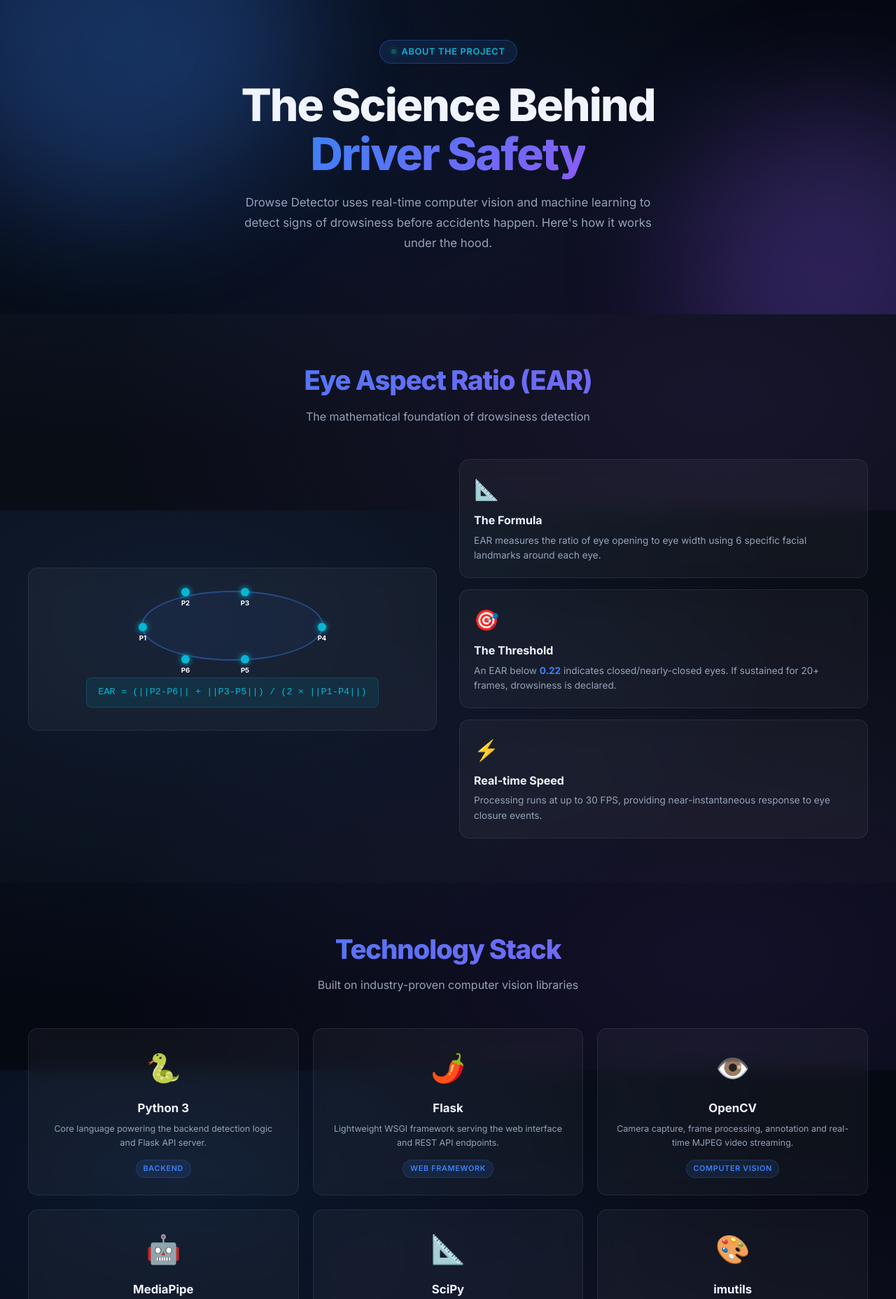
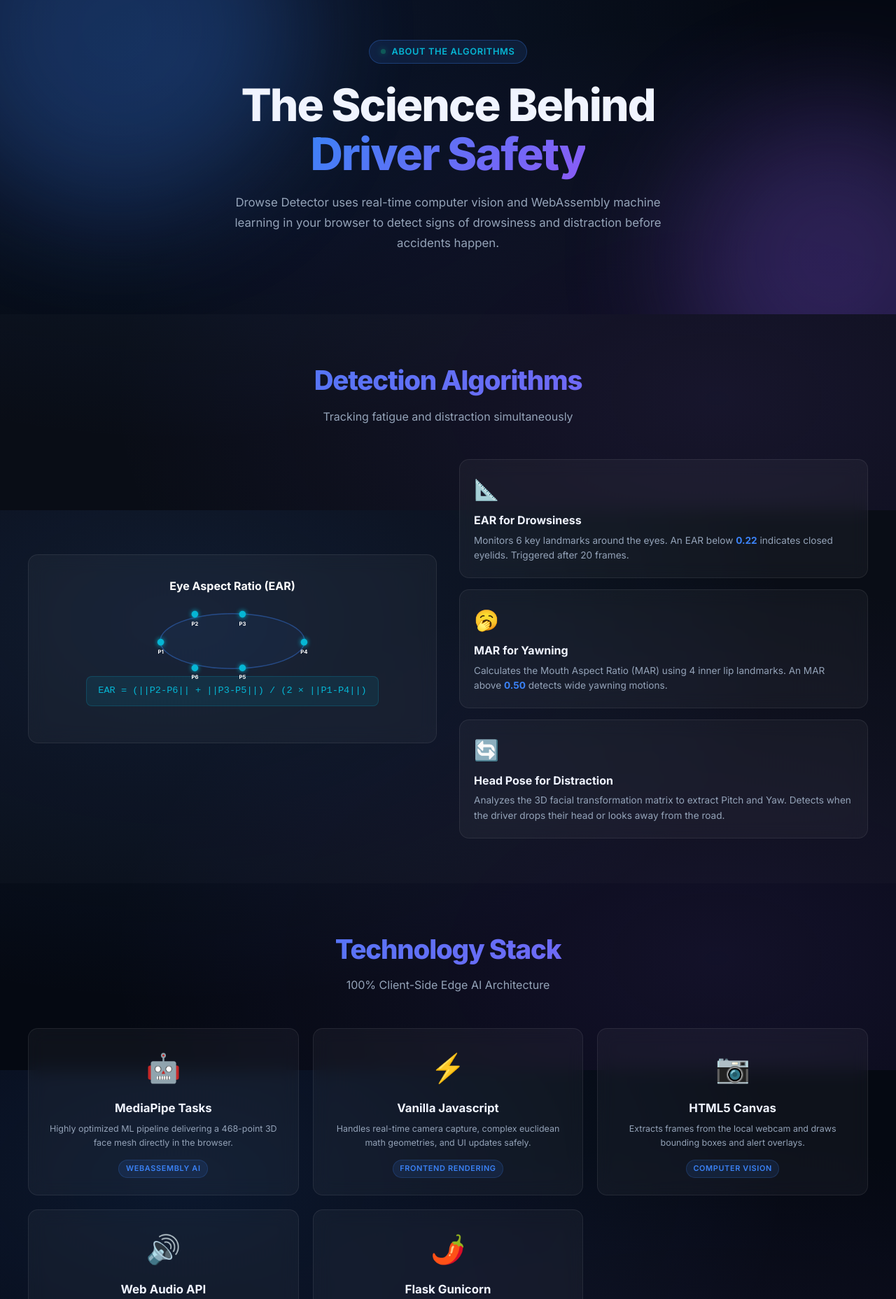
Before and after one commit to sumanxgit11/drowse_detector, a Flask app: page /about in a window 1280 px wide. Shown: the part 71-1927 px from the top of the page at 70% size. Run offline with Flask 3, Linux system fonts and the light colour scheme.

Commit message:
Updated about page to reflect MAR, Pose, and Client-Side Architecture

```diff
--- a/templates/about.html
+++ b/templates/about.html
@@ -37,33 +37,33 @@
       <div class="orb orb-2"></div>
     </div>
     <div class="about-hero-content">
-      <div class="hero-badge"><span class="badge-dot"></span>About The Project</div>
+      <div class="hero-badge"><span class="badge-dot"></span>About The Algorithms</div>
       <h1 class="hero-title">The Science Behind <span class="gradient-text">Driver Safety</span></h1>
       <p class="hero-subtitle">
-        Drowse Detector uses real-time computer vision and machine learning to detect signs of drowsiness
-        before accidents happen. Here's how it works under the hood.
+        Drowse Detector uses real-time computer vision and WebAssembly machine learning in your browser to detect signs of drowsiness and distraction before accidents happen.
       </p>
     </div>
   </section>
 
-  <!-- ── EAR Explanation ── -->
+  <!-- ── Algorithms Explanation ── -->
   <section class="about-section">
     <div class="content-container">
       <div class="section-header">
-        <h2 class="section-title gradient-text">Eye Aspect Ratio (EAR)</h2>
-        <p class="section-sub">The mathematical foundation of drowsiness detection</p>
+        <h2 class="section-title gradient-text">Detection Algorithms</h2>
+        <p class="section-sub">Tracking fatigue and distraction simultaneously</p>
       </div>
 
       <div class="ear-grid">
         <div class="ear-diagram glass-card">
-          <div class="eye-diagram">
-            <div class="eye-shape">
-              <div class="landmark-point lp-p1" title="P1"><span class="lp-label">P1</span></div>
-              <div class="landmark-point lp-p2" title="P2"><span class="lp-label">P2</span></div>
-              <div class="landmark-point lp-p3" title="P3"><span class="lp-label">P3</span></div>
-              <div class="landmark-point lp-p4" title="P4"><span class="lp-label">P4</span></div>
-              <div class="landmark-point lp-p5" title="P5"><span class="lp-label">P5</span></div>
-              <div class="landmark-point lp-p6" title="P6"><span class="lp-label">P6</span></div>
+          <div class="eye-diagram" style="padding-bottom:20px;">
+            <h4 style="color:#fff;text-align:center;margin-bottom:15px;">Eye Aspect Ratio (EAR)</h4>
+            <div class="eye-shape" style="transform: scale(0.8); margin:0 auto;">
+              <div class="landmark-point lp-p1"><span class="lp-label">P1</span></div>
+              <div class="landmark-point lp-p2"><span class="lp-label">P2</span></div>
+              <div class="landmark-point lp-p3"><span class="lp-label">P3</span></div>
+              <div class="landmark-point lp-p4"><span class="lp-label">P4</span></div>
+              <div class="landmark-point lp-p5"><span class="lp-label">P5</span></div>
+              <div class="landmark-point lp-p6"><span class="lp-label">P6</span></div>
             </div>
             <div class="ear-formula">
               EAR = (||P2-P6|| + ||P3-P5||) / (2 × ||P1-P4||)
@@ -74,18 +74,18 @@
         <div class="ear-info">
           <div class="info-block glass-card">
             <div class="info-icon">📐</div>
-            <h3>The Formula</h3>
-            <p>EAR measures the ratio of eye opening to eye width using 6 specific facial landmarks around each eye.</p>
+            <h3>EAR for Drowsiness</h3>
+            <p>Monitors 6 key landmarks around the eyes. An EAR below <strong class="accent">0.22</strong> indicates closed eyelids. Triggered after 20 frames.</p>
           </div>
           <div class="info-block glass-card">
-            <div class="info-icon">🎯</div>
-            <h3>The Threshold</h3>
-            <p>An EAR below <strong class="accent">0.22</strong> indicates closed/nearly-closed eyes. If sustained for 20+ frames, drowsiness is declared.</p>
+            <div class="info-icon">🥱</div>
+            <h3>MAR for Yawning</h3>
+            <p>Calculates the Mouth Aspect Ratio (MAR) using 4 inner lip landmarks. An MAR above <strong class="accent">0.50</strong> detects wide yawning motions.</p>
           </div>
           <div class="info-block glass-card">
-            <div class="info-icon">⚡</div>
-            <h3>Real-time Speed</h3>
-            <p>Processing runs at up to 30 FPS, providing near-instantaneous response to eye closure events.</p>
+            <div class="info-icon">🔄</div>
+            <h3>Head Pose for Distraction</h3>
+            <p>Analyzes the 3D facial transformation matrix to extract Pitch and Yaw. Detects when the driver drops their head or looks away from the road.</p>
           </div>
         </div>
       </div>
@@ -97,44 +97,38 @@
     <div class="content-container">
       <div class="section-header">
         <h2 class="section-title gradient-text">Technology Stack</h2>
-        <p class="section-sub">Built on industry-proven computer vision libraries</p>
+        <p class="section-sub">100% Client-Side Edge AI Architecture</p>
       </div>
       <div class="tech-grid">
         <div class="tech-card glass-card">
-          <div class="tech-icon">🐍</div>
-          <h3 class="tech-name">Python 3</h3>
-          <p class="tech-desc">Core language powering the backend detection logic and Flask API server.</p>
-          <div class="tech-tag">Backend</div>
+          <div class="tech-icon">🤖</div>
+          <h3 class="tech-name">MediaPipe Tasks</h3>
+          <p class="tech-desc">Highly optimized ML pipeline delivering a 468-point 3D face mesh directly in the browser.</p>
+          <div class="tech-tag">WebAssembly AI</div>
+        </div>
+        <div class="tech-card glass-card">
+          <div class="tech-icon">⚡</div>
+          <h3 class="tech-name">Vanilla Javascript</h3>
+          <p class="tech-desc">Handles real-time camera capture, complex euclidean math geometries, and UI updates safely.</p>
+          <div class="tech-tag">Frontend Rendering</div>
+        </div>
+        <div class="tech-card glass-card">
+          <div class="tech-icon">📷</div>
+          <h3 class="tech-name">HTML5 Canvas</h3>
+          <p class="tech-desc">Extracts frames from the local webcam and draws bounding boxes and alert overlays.</p>
+          <div class="tech-tag">Computer Vision</div>
+        </div>
+        <div class="tech-card glass-card">
+          <div class="tech-icon">🔊</div>
+          <h3 class="tech-name">Web Audio API</h3>
+          <p class="tech-desc">Generates piercing double-beep emergency oscillator sounds instantly via the browser context.</p>
+          <div class="tech-tag">Alarms</div>
         </div>
         <div class="tech-card glass-card">
           <div class="tech-icon">🌶️</div>
-          <h3 class="tech-name">Flask</h3>
-          <p class="tech-desc">Lightweight WSGI framework serving the web interface and REST API endpoints.</p>
-          <div class="tech-tag">Web Framework</div>
-        </div>
-        <div class="tech-card glass-card">
-          <div class="tech-icon">👁️</div>
-          <h3 class="tech-name">OpenCV</h3>
-          <p class="tech-desc">Camera capture, frame processing, annotation and real-time MJPEG video streaming.</p>
-          <div class="tech-tag">Computer Vision</div>
-        </div>
-        <div class="tech-card glass-card">
-          <div class="tech-icon">🤖</div>
-          <h3 class="tech-name">MediaPipe</h3>
-          <p class="tech-desc">Highly optimized ML pipeline delivering a 468-point 3D face mesh in real-time.</p>
-          <div class="tech-tag">Machine Learning</div>
-        </div>
-        <div class="tech-card glass-card">
-          <div class="tech-icon">📐</div>
-          <h3 class="tech-name">SciPy</h3>
-          <p class="tech-desc">Euclidean distance calculations for the EAR algorithm's geometric computations.</p>
-          <div class="tech-tag">Math Library</div>
-        </div>
-        <div class="tech-card glass-card">
-          <div class="tech-icon">🎨</div>
-          <h3 class="tech-name">imutils</h3>
-          <p class="tech-desc">Convenience functions for OpenCV — facial landmark index mapping and array conversions.</p>
-          <div class="tech-tag">Utility</div>
+          <h3 class="tech-name">Flask Gunicorn</h3>
+          <p class="tech-desc">Lightweight WSGI Python server utilized solely to host and serve the application files to the public cloud.</p>
+          <div class="tech-tag">Web Hosting</div>
         </div>
       </div>
     </div>
@@ -144,55 +138,47 @@
   <section class="about-section pipeline-section">
     <div class="content-container">
       <div class="section-header">
-        <h2 class="section-title gradient-text">Detection Pipeline</h2>
-        <p class="section-sub">Step-by-step processing of each camera frame</p>
+        <h2 class="section-title gradient-text">Client-Side Processing Pipeline</h2>
+        <p class="section-sub">Step-by-step frame processing in the browser</p>
       </div>
       <div class="pipeline">
         <div class="pipeline-step">
           <div class="pipeline-num">01</div>
           <div class="pipeline-content glass-card">
             <h3>Camera Capture</h3>
-            <p>OpenCV reads each frame from the webcam at 640×480 resolution.</p>
+            <p>Browser requests native camera access without sending video data to external servers.</p>
           </div>
           <div class="pipeline-arrow">→</div>
         </div>
         <div class="pipeline-step">
           <div class="pipeline-num">02</div>
           <div class="pipeline-content glass-card">
-            <h3>Grayscale Conversion</h3>
-            <p>Frame converted to grayscale for faster HOG face detection.</p>
+            <h3>WebAssembly Inference</h3>
+            <p>MediaPipe processes the RGB video frame directly utilizing the device GPU/CPU.</p>
           </div>
           <div class="pipeline-arrow">→</div>
         </div>
         <div class="pipeline-step">
           <div class="pipeline-num">03</div>
           <div class="pipeline-content glass-card">
-            <h3>Face Detection</h3>
-            <p>MediaPipe locating the face within the frame.</p>
+            <h3>Landmark Matrix Generation</h3>
+            <p>468 facial landmarks and a 4x4 facial transformation matrix are generated simultaneously.</p>
           </div>
           <div class="pipeline-arrow">→</div>
         </div>
         <div class="pipeline-step">
           <div class="pipeline-num">04</div>
           <div class="pipeline-content glass-card">
-            <h3>Landmark Prediction</h3>
-            <p>468 landmark points predicted using the Face Mesh model.</p>
+            <h3>Mathematical Thresholding</h3>
+            <p>Javascript decodes the matrix into Pitch/Yaw, and calculates EAR and MAR distances.</p>
           </div>
           <div class="pipeline-arrow">→</div>
         </div>
         <div class="pipeline-step">
           <div class="pipeline-num">05</div>
           <div class="pipeline-content glass-card">
-            <h3>EAR Calculation</h3>
-            <p>Average EAR computed from both eyes using the 6-point geometric formula.</p>
-          </div>
-          <div class="pipeline-arrow">→</div>
-        </div>
-        <div class="pipeline-step">
-          <div class="pipeline-num">06</div>
-          <div class="pipeline-content glass-card">
-            <h3>Alert Logic</h3>
-            <p>Frame counter increments on low EAR. At 20 frames → alert triggered.</p>
+            <h3>Dynamic Alert Triggers</h3>
+            <p>Specific alarms (Drowsy, Yawning, Distracted) trigger depending on frame consecutives.</p>
           </div>
         </div>
       </div>
@@ -212,8 +198,8 @@
           <span class="stat-lbl">EAR Threshold</span>
         </div>
         <div class="stat-block">
-          <span class="stat-big">30fps</span>
-          <span class="stat-lbl">Processing Speed</span>
+          <span class="stat-big">3.0.3</span>
+          <span class="stat-lbl">Flask Routing</span>
         </div>
         <div class="stat-block">
           <span class="stat-big">&lt;1s</span>
@@ -227,7 +213,7 @@
   <footer class="footer">
     <div class="footer-inner">
       <span class="footer-brand">👁️ Drowse Detector</span>
-      <span class="footer-copy">Built with OpenCV · MediaPipe · Flask · ❤️</span>
+      <span class="footer-copy">Built with Flask · MediaPipe WebAssembly · Vanilla JS · ❤️</span>
       <div class="footer-links">
         <a href="/about">About</a>
         <a href="/contact">Contact</a>
```
